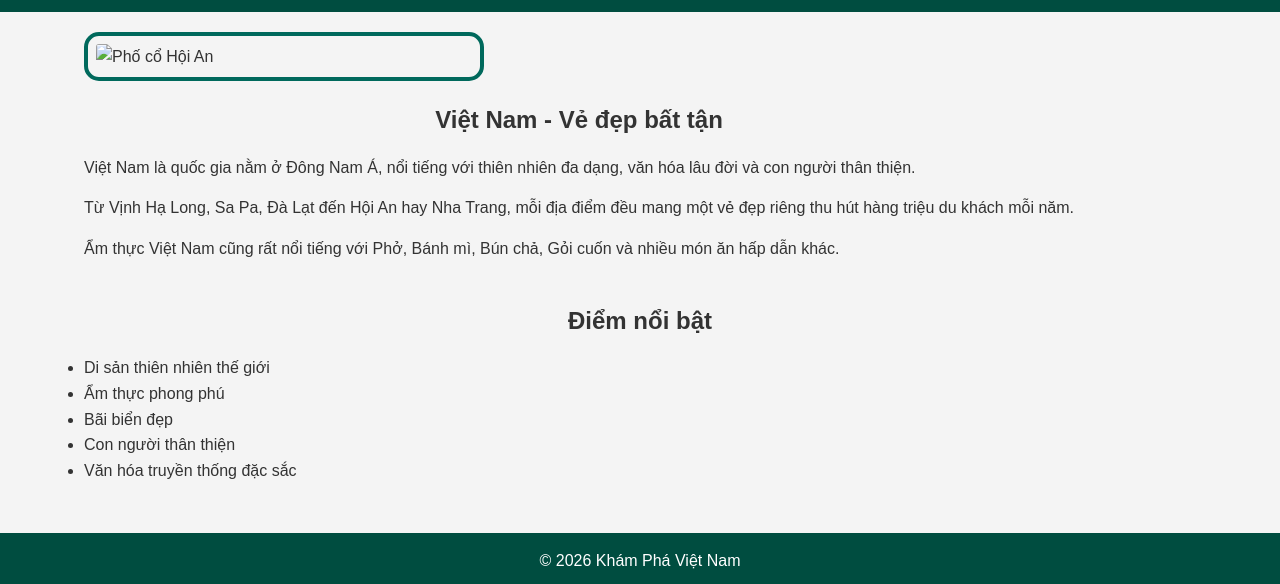
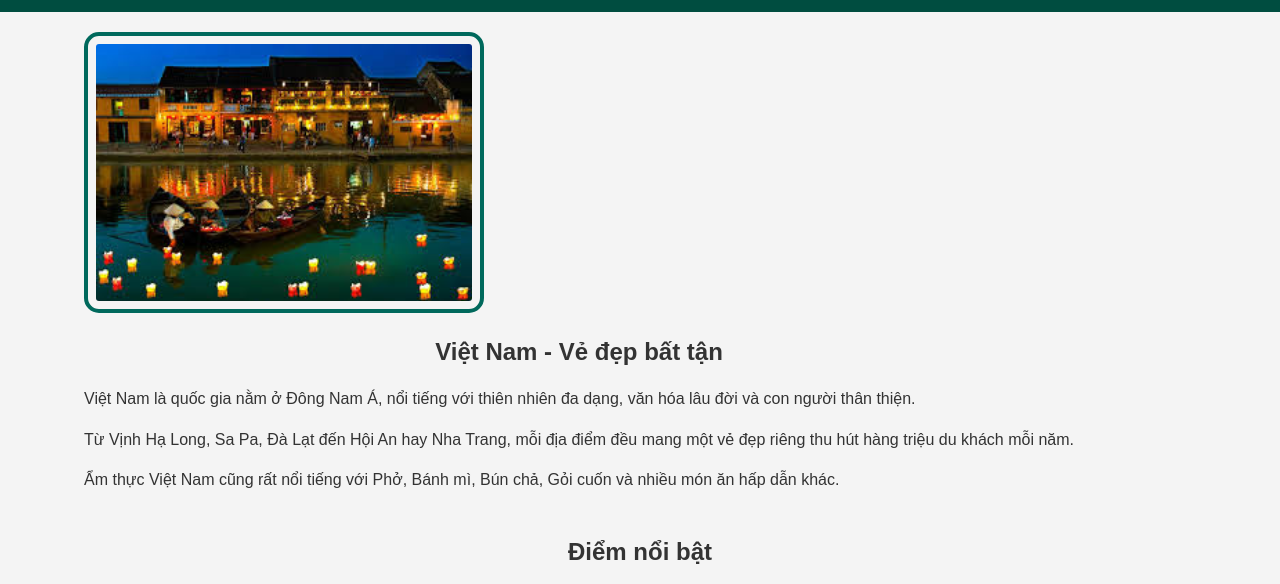
Before and after one commit to quang766/Kh-m-Ph-t-n-c-Vi-t-Nam, a plain HTML site: page about.html in a window 1280 px wide. Shown: the part 194-778 px from the top of the page. Drawn offline with Linux system fonts and the light colour scheme; files that its build step writes are made by us from their sources.

Commit message:
Update about.html

```diff
--- a/about.html
+++ b/about.html
@@ -28,7 +28,7 @@
 
 <section class="flex">
 
-    <img src="images/hoian.jpg" alt="Phố cổ Hội An">
+    <img src="hoian.jpg" alt="Phố cổ Hội An">
 
     <div>
 
```
